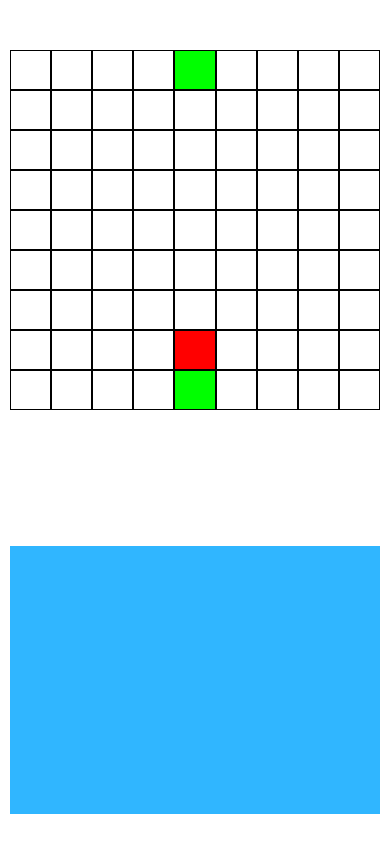
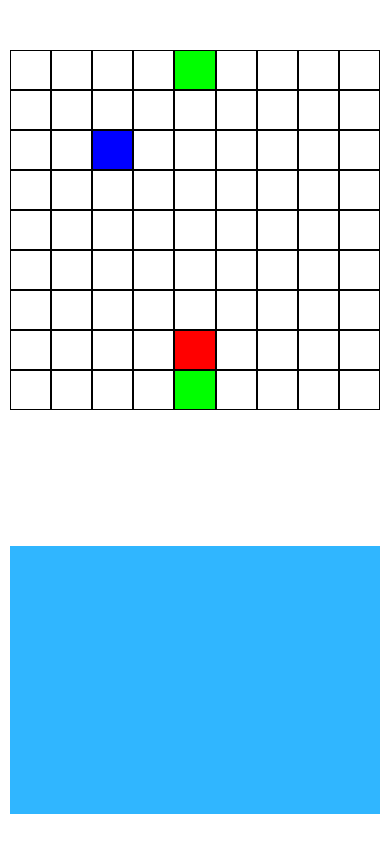
Before and after one commit to Krillian111/poc-react-native-snake, a React Native app: screen / in a window 390 px wide. Built offline with nearby package versions, Linux system fonts and the light colour scheme.

Commit message:
add static food

```diff
--- a/components/game/Game.tsx
+++ b/components/game/Game.tsx
@@ -32,9 +32,14 @@ export default function Game() {
     return () => clearInterval(timeoutId);
   }, [headDirection, snake]);
 
+  const [food, setFood] = useState({
+    row: 2,
+    column: 2,
+  });
+
   return (
     <View style={styles.game}>
-      <Grid snake={snake} />
+      <Grid snake={snake} food={food} />
       <SwipeDirectionControl
         updateDirection={(direction) => setHeadDirection(direction)}
       />
--- a/components/grid/Cell.tsx
+++ b/components/grid/Cell.tsx
@@ -7,6 +7,7 @@ interface CellProps {
   rowIndex: number;
   columnIndex: number;
   snake: Array<CellCoordinate>;
+  food: CellCoordinate;
 }
 
 const styles = StyleSheet.create({
@@ -23,19 +24,28 @@ const styles = StyleSheet.create({
   body: {
     backgroundColor: '#0f0',
   },
+  food: {
+    backgroundColor: '#00f',
+  },
 });
 
 function equals(cell1: CellCoordinate, cell2: CellCoordinate) {
   return cell1.row === cell2.row && cell1.column === cell2.column;
 }
 
-export default function Cell({ rowIndex, columnIndex, snake }: CellProps) {
+export default function Cell({
+  rowIndex,
+  columnIndex,
+  snake,
+  food,
+}: CellProps) {
   const cellCoordinates = { row: rowIndex, column: columnIndex };
   const head = snake[snake.length - 1];
   const isHeadCell = equals(cellCoordinates, head);
   const isBodyCell = snake
     .slice(0, snake.length - 1)
     .some((bodyPart) => equals(cellCoordinates, bodyPart));
+  const isFoodCell = equals(cellCoordinates, food);
   const cellStyle: Array<any> = [styles.cell];
   if (isBodyCell) {
     cellStyle.push(styles.body);
@@ -43,5 +53,8 @@ export default function Cell({ rowIndex, columnIndex, snake }: CellProps) {
   if (isHeadCell) {
     cellStyle.push(styles.snakeHead);
   }
+  if (isFoodCell) {
+    cellStyle.push(styles.food);
+  }
   return <View style={cellStyle} />;
 }
--- a/components/grid/Grid.tsx
+++ b/components/grid/Grid.tsx
@@ -7,6 +7,7 @@ import GameSettings from '../../constants/GameSettings';
 
 interface GridProps {
   snake: Array<CellCoordinate>;
+  food: CellCoordinate;
 }
 
 const styles = StyleSheet.create({
@@ -16,12 +17,17 @@ const styles = StyleSheet.create({
   },
 });
 
-export default function Grid({ snake }: GridProps) {
+export default function Grid({ snake, food }: GridProps) {
   const rows = [...new Array(GameSettings.numberOfSquaresAlongAxis).keys()];
   return (
     <View style={styles.grid}>
       {rows.map((rowIndex) => (
-        <Row snake={snake} key={`row-${rowIndex}`} rowIndex={rowIndex} />
+        <Row
+          snake={snake}
+          food={food}
+          key={`row-${rowIndex}`}
+          rowIndex={rowIndex}
+        />
       ))}
     </View>
   );
--- a/components/grid/Row.tsx
+++ b/components/grid/Row.tsx
@@ -8,6 +8,7 @@ import GameSettings from '../../constants/GameSettings';
 interface RowProps {
   rowIndex: number;
   snake: Array<CellCoordinate>;
+  food: CellCoordinate;
 }
 
 const styles = StyleSheet.create({
@@ -17,13 +18,14 @@ const styles = StyleSheet.create({
   },
 });
 
-export default function Row({ rowIndex, snake }: RowProps) {
+export default function Row({ rowIndex, snake, food }: RowProps) {
   const columns = [...new Array(GameSettings.numberOfSquaresAlongAxis).keys()];
   return (
     <View style={styles.rows}>
       {columns.map((columnIndex) => (
         <Cell
           snake={snake}
+          food={food}
           key={`cell-${rowIndex}-${columnIndex}`}
           rowIndex={rowIndex}
           columnIndex={columnIndex}
```
